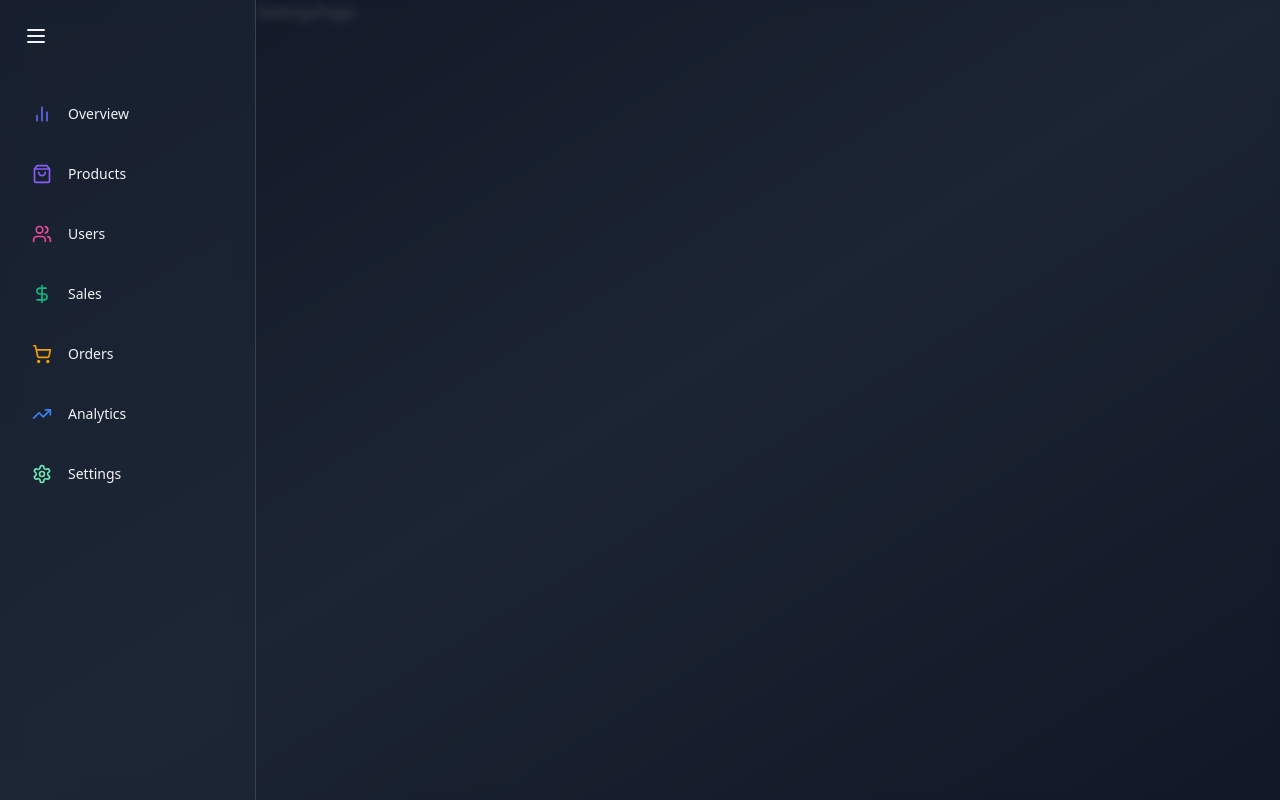
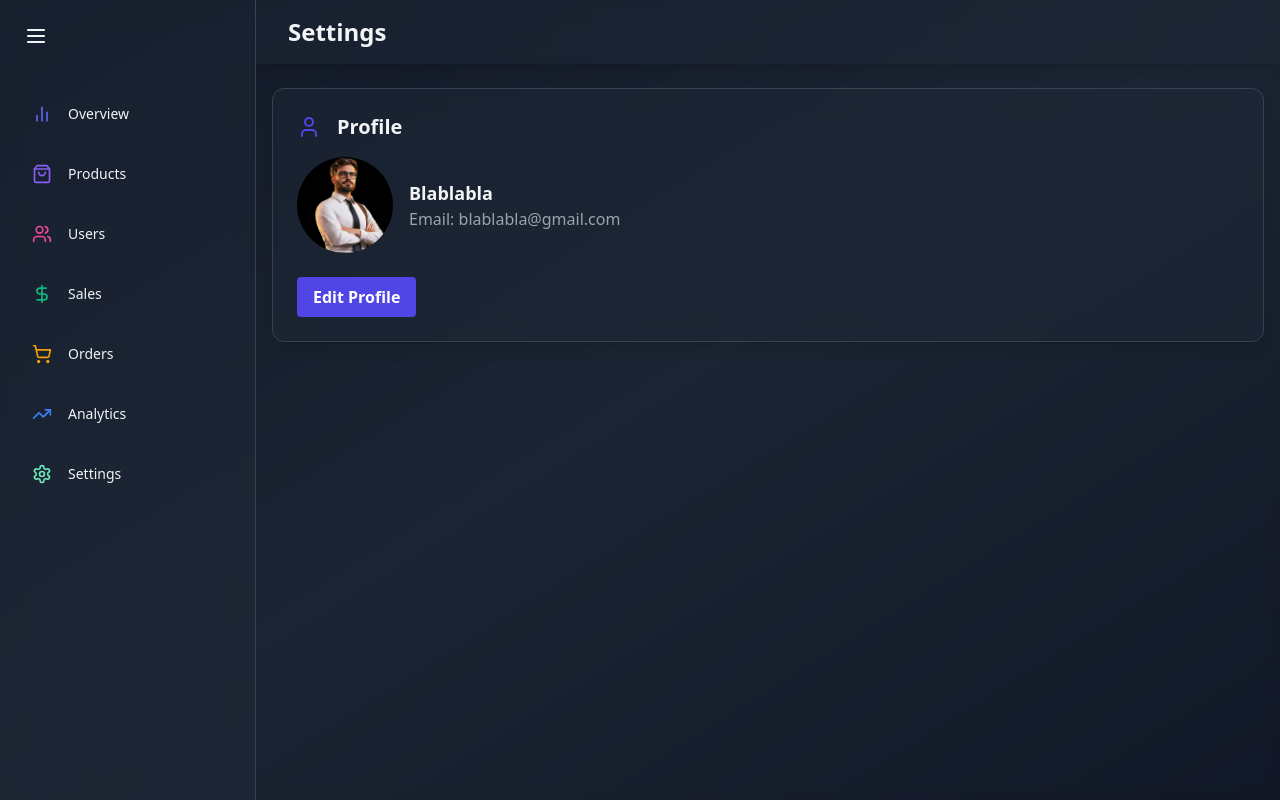
Before and after one commit to vebry-sb/React, a React (Vite) app: page /settings in a window 1280 px wide. Built offline with nearby package versions, Linux system fonts and the light colour scheme; the HTML template or start-up script is replaced by a standard one.

Commit message:
add settings page

```diff
--- a/src/Pages/SettingsPage.jsx
+++ b/src/Pages/SettingsPage.jsx
@@ -1,8 +1,22 @@
 import React from 'react'
+import { motion } from 'framer-motion'
+import Header from '../components/common/Header'
+import Profile from '../components/settings/Profile'
+import SettingSection from '../components/settings/SettingSection'
+
 
 const SettingsPage = () => {
   return (
-    <div>SettingsPage</div>
+    <div className="flex-1 overflow-auto relative z-10">
+      <Header title="Settings" />
+
+    <main className='"max-w-7xl mx-auto py-6 px-4 lg:px-8"'>
+      <Profile />
+
+
+    </main>
+
+    </div>
   )
 }
 
--- /dev/null
+++ b/src/components/settings/ConnectedAccounts.jsx
@@ -0,0 +1,9 @@
+import React from 'react'
+
+const ConnectedAccounts = () => {
+  return (
+    <div>ConnectedAccounts</div>
+  )
+}
+
+export default ConnectedAccounts
--- /dev/null
+++ b/src/components/settings/DangerZone.jsx
@@ -0,0 +1,9 @@
+import React from 'react'
+
+const DangerZone = () => {
+  return (
+    <div>DangerZone</div>
+  )
+}
+
+export default DangerZone
--- /dev/null
+++ b/src/components/settings/Notifications.jsx
@@ -0,0 +1,9 @@
+import React from 'react'
+
+const Notifications = () => {
+  return (
+    <div>Notifications</div>
+  )
+}
+
+export default Notifications
--- /dev/null
+++ b/src/components/settings/Profile.jsx
@@ -0,0 +1,26 @@
+import React from 'react';
+import SettingSection from './SettingSection';
+import { User } from 'lucide-react';
+
+const Profile = () => {
+  return (
+    <SettingSection icon={User} title="Profile">
+      <div className="flex flex-col sm:flex-row items-center mb-6">
+        <img
+          src="profile.jpg"
+          alt="Profile"
+          className="w-24 h-24 rounded-full object-cover mr-4"
+        />
+        <div>
+          <h3 className="text-lg font-semibold text-gray-100">Blablabla</h3>
+          <p className="text-gray-400">Email: blablabla@gmail.com</p>
+        </div>
+      </div>
+      <button className='bg-indigo-600 hover:bg-indigo-700 text-white font-bold py-2 px-4 rounded transition duration-200 w-full sm:w-auto' >
+            Edit Profile
+        </button>
+    </SettingSection>
+  );
+};
+
+export default Profile;
--- /dev/null
+++ b/src/components/settings/Security.jsx
@@ -0,0 +1,9 @@
+import React from 'react'
+
+const Security = () => {
+  return (
+    <div>Security</div>
+  )
+}
+
+export default Security
--- /dev/null
+++ b/src/components/settings/SettingSection.jsx
@@ -0,0 +1,21 @@
+import React from 'react';
+import { motion } from 'framer-motion';
+
+const SettingSection = ({ icon: Icon, title, children }) => {
+  return (
+    <motion.div
+      className="bg-gray-800 bg-opacity-50 backdrop-blur-md shadow-lg rounded-xl p-6 border border-gray-700"
+      initial={{ opacity: 0, y: 20 }}
+      animate={{ opacity: 1, y: 0 }}
+      transition={{ delay: 0.4 }}
+    >
+      <div className="flex items-center mb-4">
+        {Icon && <Icon className="text-indigo-600 mr-4" size="24" />}
+        <h2 className="text-xl font-semibold text-gray-100">{title}</h2>
+      </div>
+      <div>{children}</div>
+    </motion.div>
+  );
+};
+
+export default SettingSection;
```
Also changed, not shown: public/profile.jpg (added).
